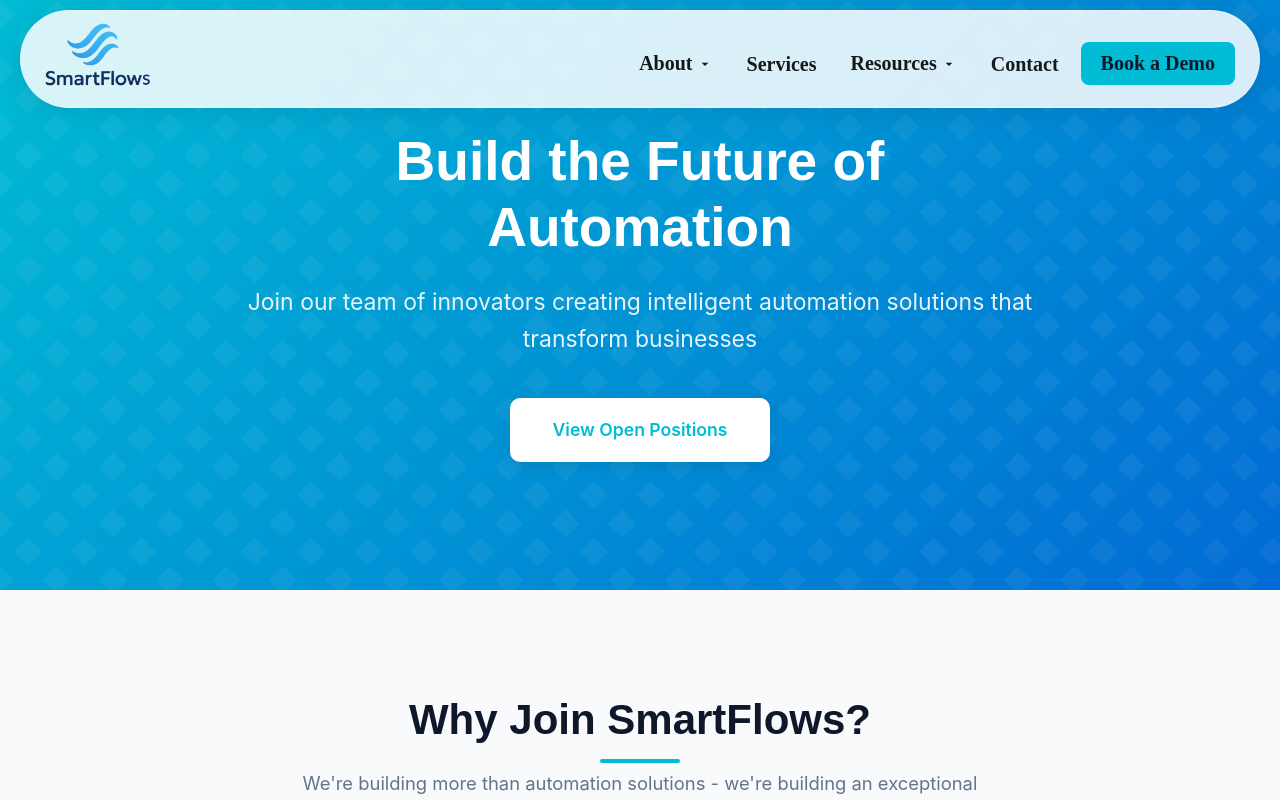
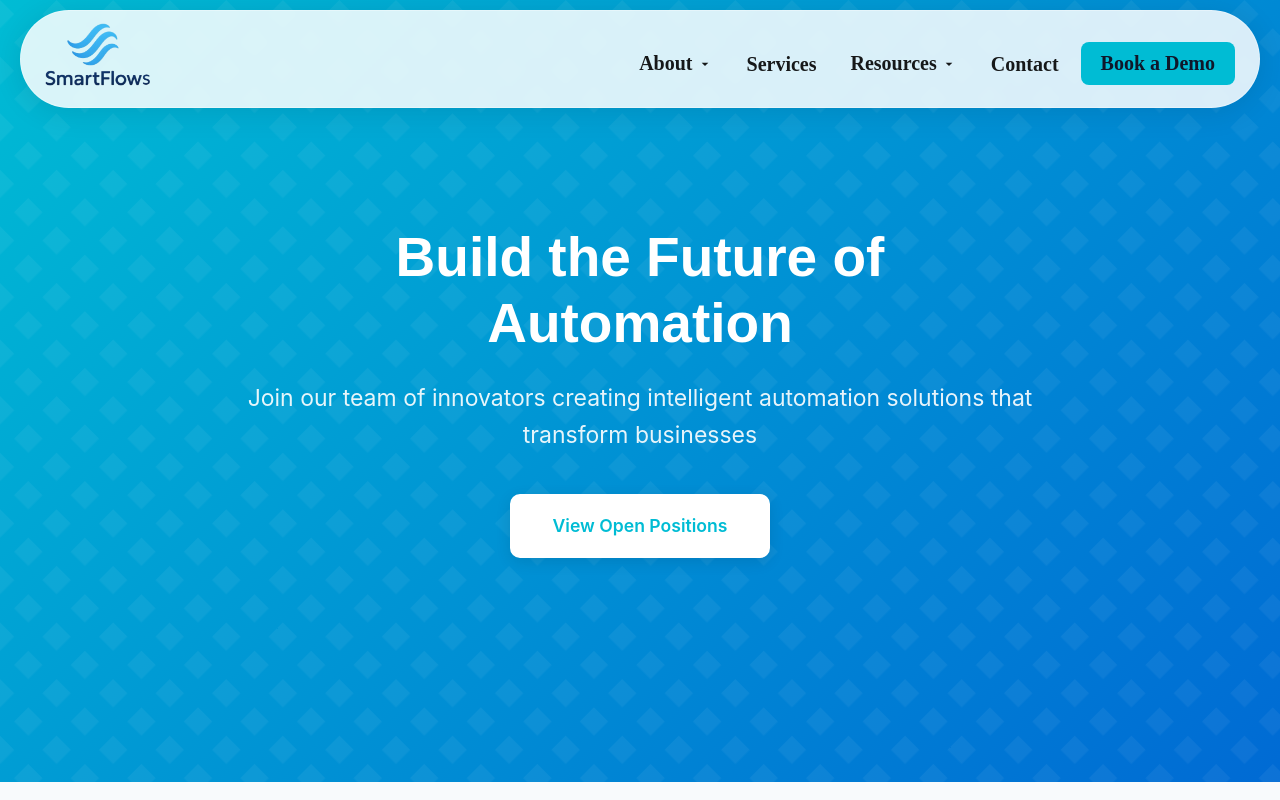
Before and after one commit to Shauryaraje7/SMART-FLOWS, a React (Vite) app: page /careerpage in a window 1280 px wide. Shown: the top 800 px of the page. Built offline with nearby package versions, Linux system fonts and the light colour scheme.

Commit message:
version 13.0.0

```diff
--- a/src/components/styles/CareerPage.css
+++ b/src/components/styles/CareerPage.css
@@ -29,7 +29,7 @@
 
 .carrespage-hero-content {
   max-width: 800px;
-  margin: 0 auto;
+  margin: 12vh auto;
   position: relative;
   z-index: 1;
 }
```
Also changed, not shown: sitemap-generator.js (line endings or trailing spaces), 1 other file (tests, documents, lock files or other folders).
